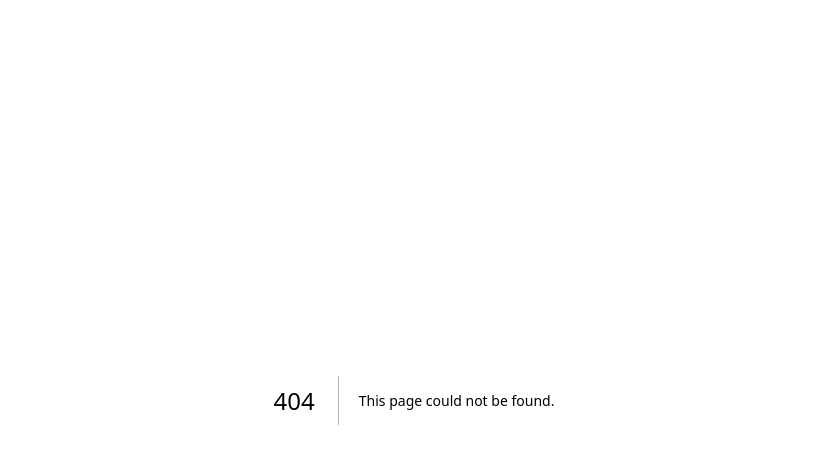
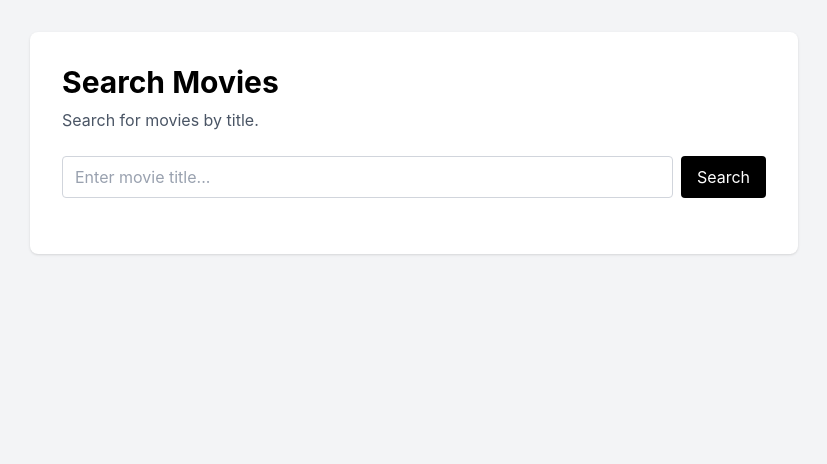
Before and after one commit to njosh1/csci4050-ces-project, a Next.js app in the folder frontend/: page /search in a window 1280 px wide. Before the commit this address had no page. Shown: the top 464 px of the page, without its empty margins (226-1053 px from the left). Built offline with nearby package versions, Linux system fonts and the light colour scheme.

Commit message:
Added skeleton code for search feature search

```diff
--- /dev/null
+++ b/frontend/app/api/search/route.ts
@@ -0,0 +1,30 @@
+import { NextResponse } from "next/server";
+
+const movies = [
+  { id: 1, title: "Inception", genre: "Sci-Fi" },
+  { id: 2, title: "The Dark Knight", genre: "Action" },
+  { id: 3, title: "Interstellar", genre: "Sci-Fi" },
+  { id: 4, title: "Avengers: Endgame", genre: "Action" },
+  { id: 5, title: "Avengers: Infinity War", genre: "Action" },
+  { id: 6, title: "Spider-Man: No Way Home", genre: "Action" },
+  { id: 7, title: "Iron Man", genre: "Action" },
+  { id: 8, title: "Captain America: Civil War", genre: "Action" },
+  { id: 9, title: "The Maze Runner", genre: "Adventure" },
+  { id: 10, title: "Maze Runner: The Scorch Trials", genre: "Adventure" },
+  { id: 11, title: "Maze Runner: The Death Cure", genre: "Adventure" },
+  { id: 13, title: "Top Gun: Maverick", genre: "Action" },
+  { id: 14, title: "Jurassic World", genre: "Adventure" },
+  { id: 15, title: "Avatar", genre: "Sci-Fi" },
+  { id: 16, title: "Avatar: The Way of Water", genre: "Sci-Fi" },
+];
+
+export async function GET(request: Request) {
+  const { searchParams } = new URL(request.url);
+  const query = searchParams.get("q") || "";
+
+  const results = movies.filter((movie) =>
+    movie.title.toLowerCase().includes(query.toLowerCase())
+  );
+
+  return NextResponse.json(results);
+}
--- /dev/null
+++ b/frontend/app/search/page.tsx
@@ -0,0 +1,71 @@
+"use client";
+
+import { useState } from "react";
+
+type Movie = {
+  id: number;
+  title: string;
+  genre: string;
+};
+
+export default function SearchPage() {
+  const [query, setQuery] = useState("");
+  const [movies, setMovies] = useState<Movie[]>([]);
+  const [searched, setSearched] = useState(false);
+  const [loading, setLoading] = useState(false);
+
+  async function handleSearch() {
+    setLoading(true);
+    setSearched(true);
+
+    const response = await fetch(`/api/search?q=${encodeURIComponent(query)}`);
+    const data = await response.json();
+
+    setMovies(data);
+    setLoading(false);
+  }
+
+  return (
+    <main className="min-h-screen bg-gray-100 p-8">
+      <section className="mx-auto max-w-3xl rounded-lg bg-white p-8 shadow">
+        <h1 className="mb-2 text-3xl font-bold text-black">Search Movies</h1>
+        <p className="mb-6 text-gray-600">Search for movies by title.</p>
+
+        <div className="mb-6 flex gap-2">
+          <input
+            className="w-full rounded border border-gray-300 bg-white px-3 py-2 text-black placeholder-gray-400 focus:outline-none focus:ring-2 focus:ring-blue-500"
+            type="text"
+            placeholder="Enter movie title..."
+            value={query}
+            onChange={(e) => setQuery(e.target.value)}
+            onKeyDown={(e) => {
+              if (e.key === "Enter") handleSearch();
+            }}
+          />
+
+          <button
+            onClick={handleSearch}
+            className="rounded bg-black px-4 py-2 text-white"
+          >
+            Search
+          </button>
+        </div>
+
+        {loading && <p className="text-black">Searching...</p>}
+
+        {!loading && searched && movies.length === 0 && (
+          <p className="text-black">No movies found.</p>
+        )}
+
+        <div className="grid gap-4">
+          {movies.map((movie) => (
+            <div key={movie.id} className="rounded border border-gray-300 p-4">
+              <h2 className="text-xl font-semibold text-black">{movie.title}</h2>
+              <p className="text-gray-600">{movie.genre}</p>
+            </div>
+          ))}
+        </div>
+      </section>
+    </main>
+  );
+}
```
